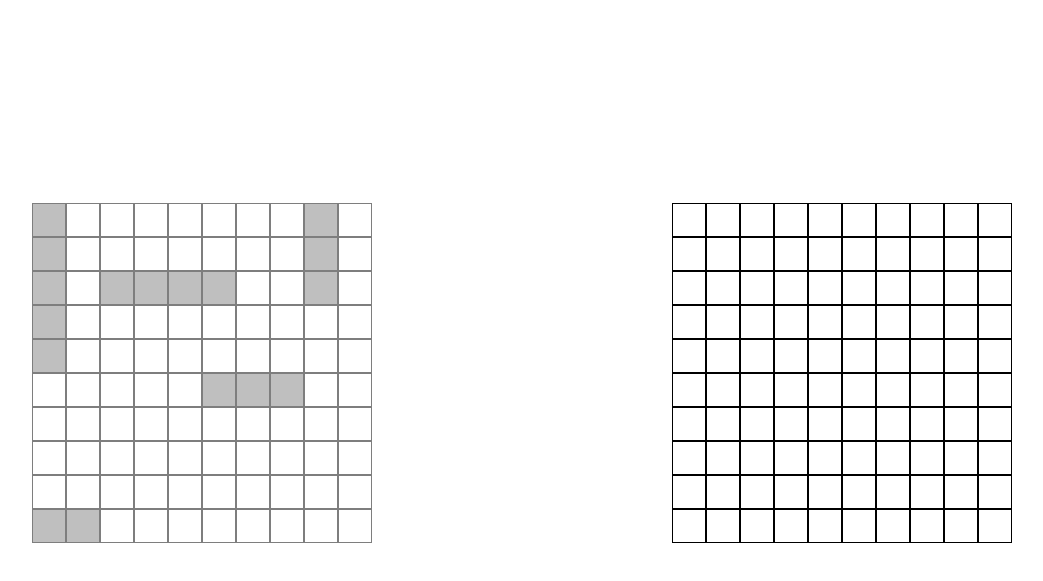
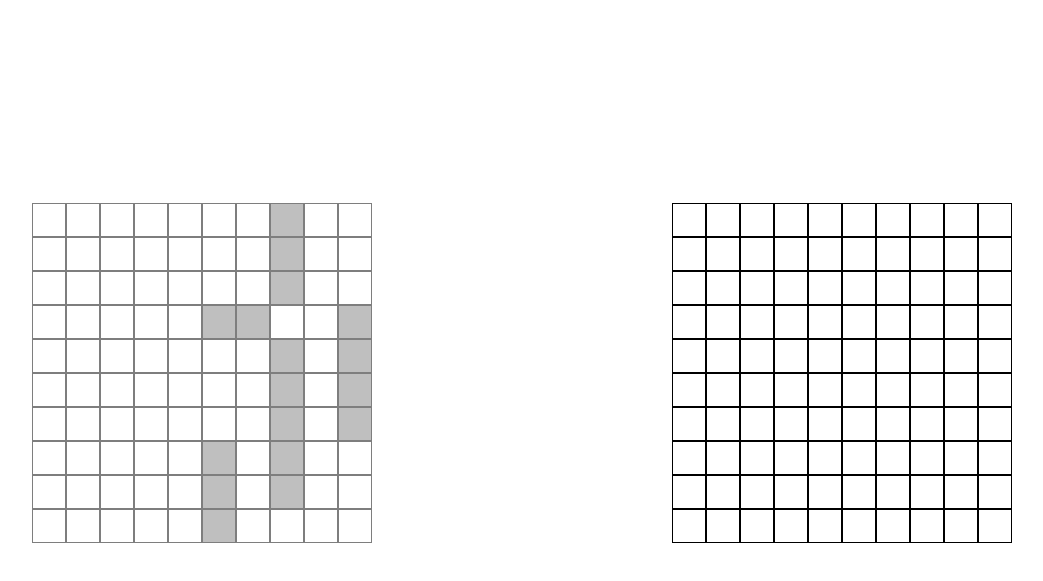
Before and after one commit to SReddy-96/TOP-battleship, a website built with webpack: page src/index.html in a window 1280 px wide. Shown: the part 67-648 px from the top of the page, without its empty margins (118-1161 px from the left). Built offline with nearby package versions, Linux system fonts and the light colour scheme.

Commit message:
<feat>[randomPlaceBoat.js]: Adding randomize boat placement
Adding the feature of adding the boats randomly to
the grid, for both the real player and computer.
The change of placeBoat method to check the cells
in the grid first before placing the boat in there
to make sure there is not clashing of boats.

All in working order, just needs styling.

```diff
--- a/src/gameFlow/gameFlow.js
+++ b/src/gameFlow/gameFlow.js
@@ -8,8 +8,9 @@ class GameFlow {
   }
 
   initialize() {
+    this.activePlayer.randomize();
+    this.opponent.randomize();
     this.activePlayer.DisplayBoard();
-    fillGame(this.activePlayer, this.opponent);
   }
 
   switchPlayerTurn() {
@@ -53,7 +54,7 @@ class GameFlow {
     const cell = document.getElementById(`${this.opponent.type}-${row}-${col}`);
     if (hit === true) {
       console.log("hit");
-      cell.textContent = "O";
+      cell.textContent = "💣";
 
       // check if isBoatsSunk on each turn
       const hasPlayerWon = this.opponent.gameboard.isBoatsSunk();
@@ -69,7 +70,7 @@ class GameFlow {
       return true;
     } else if (hit === false) {
       console.log("miss");
-      cell.textContent = "X";
+      cell.textContent = "◼";
       return false;
     } else if (hit === null) {
       console.log("ERROR");
@@ -80,8 +81,7 @@ class GameFlow {
   restartGame() {
     const winnerDialog = document.getElementById("winnerDialog");
     this.clearBoard();
-    this.players[1].reset();
-    this.players[0].reset();
+    this.players.forEach((player) => player.reset());
     this.initialize();
     winnerDialog.close();
   }
@@ -90,6 +90,7 @@ class GameFlow {
     const allTD = document.querySelectorAll("td");
     allTD.forEach((td) => {
       td.textContent = "";
+      td.style.backgroundColor = "white";
     });
   }
 }
--- /dev/null
+++ b/src/gameFlow/randomPlaceBoat.js
@@ -0,0 +1,39 @@
+import Ship from "../ship/ship";
+
+export default function randomPlaceBoat(player) {
+  const carrier = new Ship(5);
+  const battleship = new Ship(4);
+  const destroyer = new Ship(3);
+  const submarine = new Ship(3);
+  const patrolBoat = new Ship(2);
+
+  const ships = new Array();
+
+  ships.push(carrier, battleship, destroyer, submarine, patrolBoat);
+
+  ships.forEach((ship) => {
+    validBoat(ship, player);
+  });
+
+  return true;
+}
+
+function GetRandomIndex() {
+  return [Math.floor(Math.random() * 10), Math.floor(Math.random() * 10)];
+}
+
+function validBoat(ship, player) {
+  let current = "x";
+  const XorY = () => {
+    current = current === "x" ? "y" : "x";
+    return current;
+  };
+
+  let valid = false;
+
+  while (valid === false) {
+    valid = player.gameboard.placeBoat(ship, GetRandomIndex(), XorY());
+  }
+
+  return true;
+}
--- a/src/gameboard/gameboard.js
+++ b/src/gameboard/gameboard.js
@@ -32,14 +32,30 @@ class Gameboard {
       if (!isInBounds([row, col + length])) {
         return false;
       }
+
+      // check to see if the spaces are free
       for (let i = 0; i < length; i++) {
-        this.board[row][col + i] = boat; // correspond to across the gameboard
+        if (this.board[row][col + i] !== null) {
+          return false;
+        }
+      }
+      // fill spaces for boat if empty
+      for (let i = 0; i < length; i++) {
+        this.board[row][col + i] = boat; // correspond to down the gameboard
       }
       return true;
     } else if (axis === "y") {
       if (!isInBounds([row + length, col])) {
         return false;
       }
+
+      // check to see if the spaces are free
+      for (let i = 0; i < length; i++) {
+        if (this.board[row + i][col] !== null) {
+          return false;
+        }
+      }
+      // fill spaces for boat if empty
       for (let i = 0; i < length; i++) {
         this.board[row + i][col] = boat; // correspond to down the gameboard
       }
--- a/src/player/player.js
+++ b/src/player/player.js
@@ -1,4 +1,5 @@
 import Gameboard from "../gameboard/gameboard";
+import randomPlaceBoat from "../gameFlow/randomPlaceBoat";
 
 // type should be 'real' or 'computer'
 class Player {
@@ -32,6 +33,10 @@ class Player {
   reset() {
     this.gameboard = new Gameboard();
   }
+
+  randomize() {
+    randomPlaceBoat(this);
+  }
 }
 
 export default Player;
--- a/src/style.css
+++ b/src/style.css
@@ -68,6 +68,13 @@ header {
   justify-content: center;
 }
 
+@media screen and (width <= 900px) {
+  #realPlayer,
+  #computerPlayer {
+    flex-direction: column;
+  }
+}
+
 .realPlayerBoard,
 .computerPlayerBoard {
   width: auto;
@@ -81,6 +88,7 @@ td {
   width: 2rem;
   height: 2rem;
   outline: 1px solid black;
+  text-align: center;
 }
 
 .activeGrid {
```
